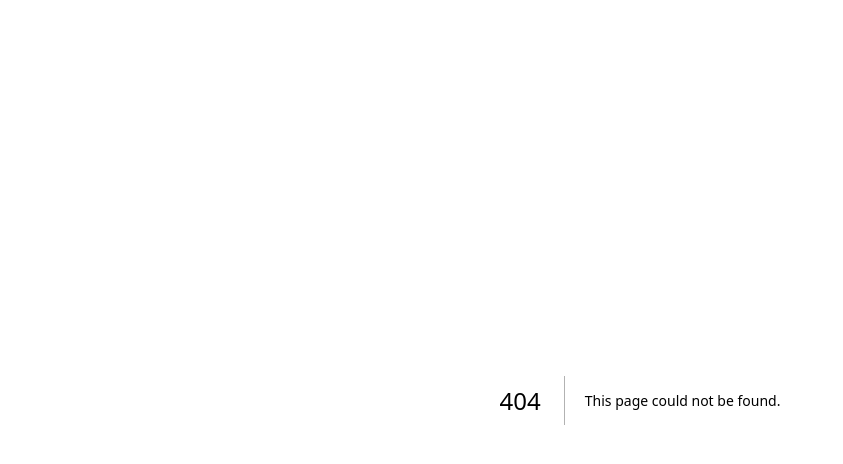
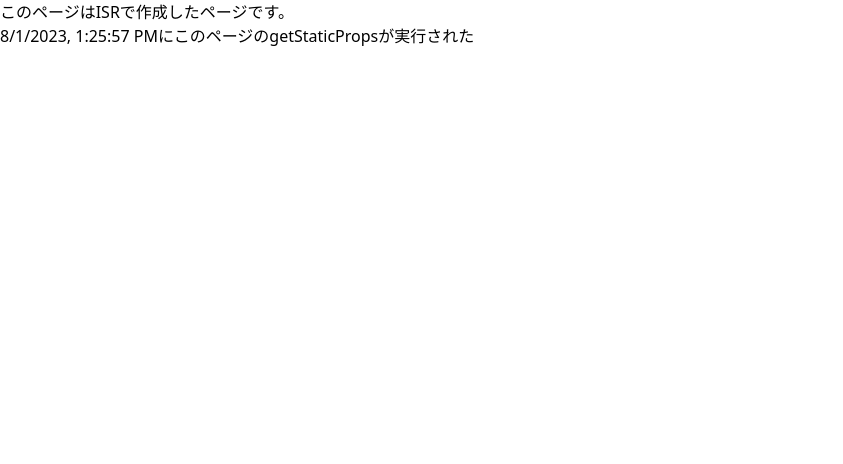
Before and after one commit to hukuryo/Hukuryo-Blog, a Next.js app: page /isr in a window 1280 px wide. Before the commit this address had no page. Shown: the top 464 px of the page, without its empty margins (0-843 px from the left). Built offline with nearby package versions, Linux system fonts and the light colour scheme.

Commit message:
ISRで作成したページを追加

```diff
--- /dev/null
+++ b/pages/isr.tsx
@@ -0,0 +1,45 @@
+import { GetStaticProps, NextPage, GetStaticPaths } from "next"
+import Head from "next/head";
+import { useRouter } from "next/router";
+
+
+type ISRProps = {
+    message: string
+}
+
+
+const ISR: NextPage<ISRProps> = (props) => {
+    const {message} = props;
+
+    const router = useRouter();
+
+    if(router.isFallback){
+        return <div>Loading...</div>
+    }
+
+    return(
+        <div>
+            <Head>
+                <title>ISR Page</title>
+            </Head>
+            <main>
+                <p>このページはISRで作成したページです。</p>
+                <p>{message}</p>
+            </main>
+        </div>
+    )
+}
+
+export const getStaticProps: GetStaticProps<ISRProps> = async (context) => {
+    const timestamp = new Date().toLocaleString();
+    const message = `${timestamp}にこのページのgetStaticPropsが実行された`
+
+    return{
+        props: {
+            message,
+        },
+        revalidate: 60,
+    }
+}
+
+export default ISR
```
